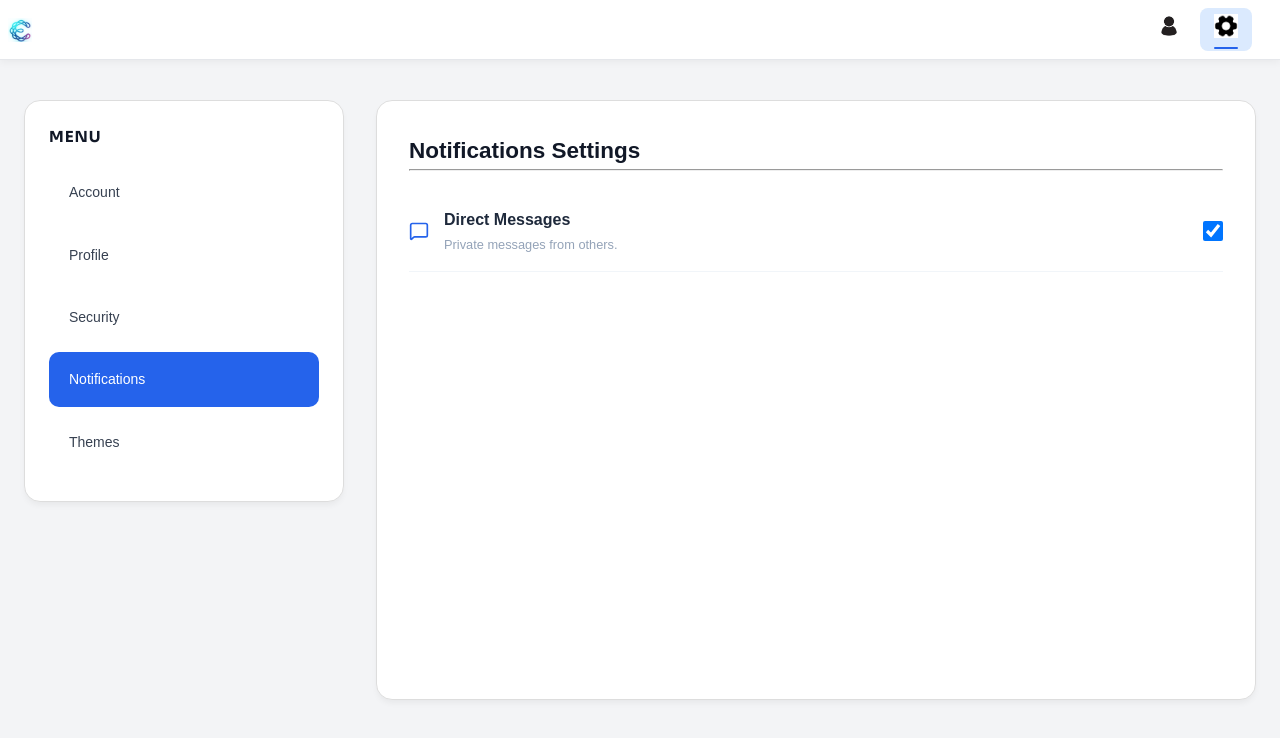
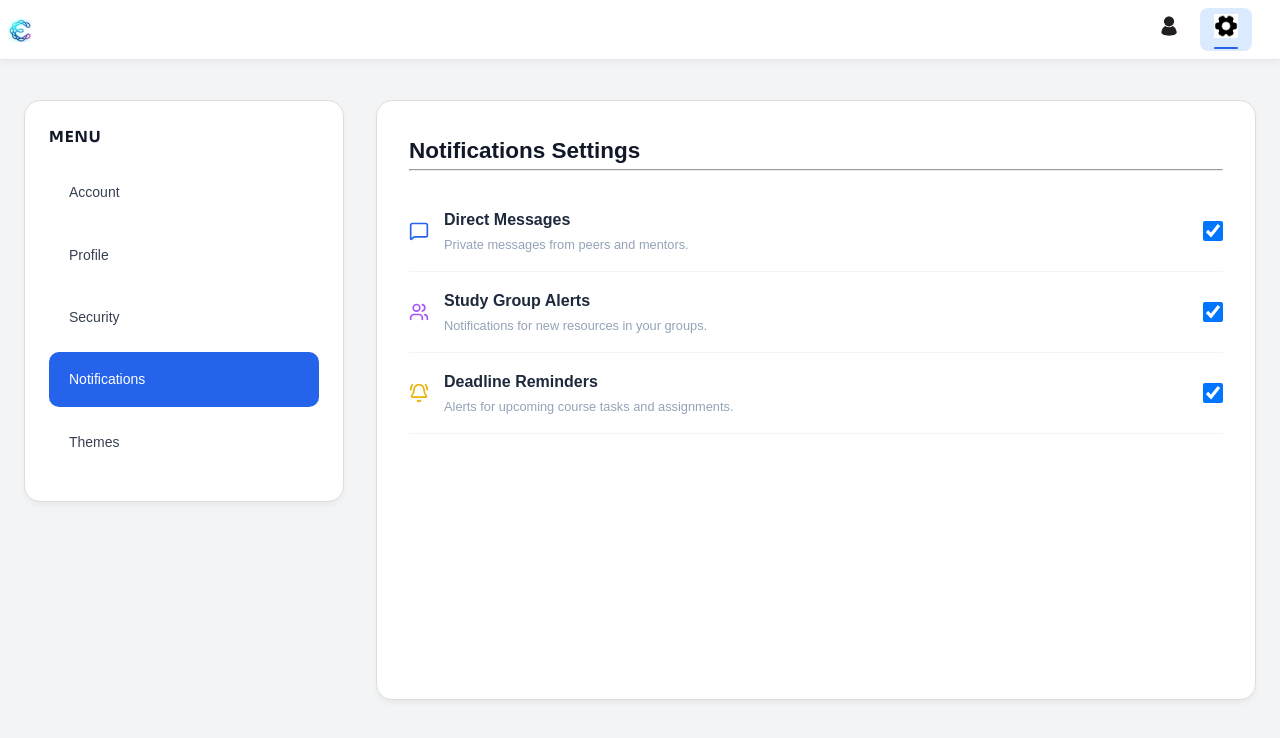
Before and after one commit to skywalker113t/Testing, a React (Vite) app: page /settings in a window 1280 px wide. Both pictures are taken after a click on the element "Notifications". Shown: the top 738 px of the page. Built offline with nearby package versions, Linux system fonts and the light colour scheme.

Commit message:
notifications settings

```diff
--- a/src/pages/Settings.jsx
+++ b/src/pages/Settings.jsx
@@ -109,13 +109,37 @@ export default function Settings({ currentTheme, onThemeChange }) {
 
             {/* 4. Notifications */}
             {activeTab === 'notifications' && (
-              <div className="notifications-flow">
+  <div className="notifications-flow fade-in">
+    {/* Socio Interaction */}
     <div className="setting-row">
       <div className="setting-left">
         <MessageSquare size={20} color="#2563eb" />
         <div className="label-stack">
           <span>Direct Messages</span>
-                      <p className="sub-label">Private messages from others.</p>
+          <p className="sub-label">Private messages from peers and mentors.</p>
+        </div>
+      </div>
+      <input type="checkbox" className="toggle-switch" defaultChecked />
+    </div>
+
+    {/* Educational Interaction */}
+    <div className="setting-row">
+      <div className="setting-left">
+        <Users size={20} color="#a855f7" />
+        <div className="label-stack">
+          <span>Study Group Alerts</span>
+          <p className="sub-label">Notifications for new resources in your groups.</p>
+        </div>
+      </div>
+      <input type="checkbox" className="toggle-switch" defaultChecked />
+    </div>
+
+    <div className="setting-row">
+      <div className="setting-left">
+        <BellRing size={20} color="#eab308" />
+        <div className="label-stack">
+          <span>Deadline Reminders</span>
+          <p className="sub-label">Alerts for upcoming course tasks and assignments.</p>
         </div>
       </div>
       <input type="checkbox" className="toggle-switch" defaultChecked />
```
Lines whose indentation alone changed are shown as unchanged.
